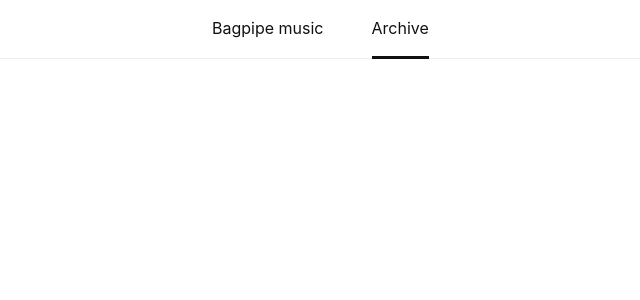
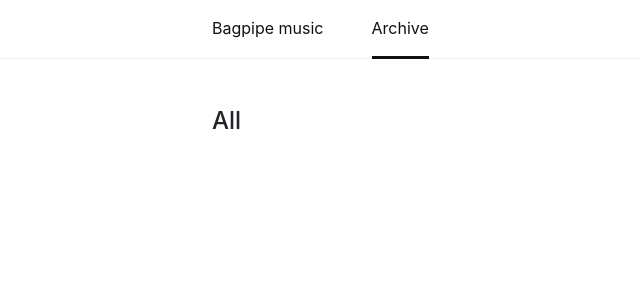
Before and after one commit to Glascode/BagpipeMusic, a Jekyll site: the page built from docs/_pages/archive.html, in a window 1280 px wide. Shown: the top 300 px of the page, without its empty margins (0-640 px from the left). Built offline with Jekyll 4.4.1, drawn with Linux system fonts in a browser that asks for light colours; some web fonts are replaced.

Commit message:
Update docs

```diff
--- a/docs/_includes/head.html
+++ b/docs/_includes/head.html
@@ -17,12 +17,14 @@
 
     <title>{{ site.title }}</title>
 
-    <link rel="icon" type="image/png" href="">
+    <link rel="icon" type="image/png" href="/images/favicon.png">
 
     <link rel="stylesheet"
           href="https://stackpath.bootstrapcdn.com/bootstrap/4.3.1/css/bootstrap.min.css"
           integrity="sha384-ggOyR0iXCbMQv3Xipma34MD+dH/1fQ784/j6cY/iJTQUOhcWr7x9JvoRxT2MZw1T"
           crossorigin="anonymous">
+    <link href="https://fonts.googleapis.com/icon?family=Material+Icons"
+          rel="stylesheet">
     <link rel="stylesheet" type="text/css"
           href="{{ site.baseurl }}/css/main.css">
 </head>
--- a/docs/_includes/header.html
+++ b/docs/_includes/header.html
@@ -1,17 +1,10 @@
 <header class="header">
     <nav class="nav nav-primary container-md">
         {% for category in site.data.categories %}
-        {% if category.id == page.id %}
-        <a class="nav-link active"
+        <a class="nav-link {% if category.id == page.id %}active{% endif %}"
            href="{{ site.baseurl }}{{ category.url }}">
             {{ category.title }}
         </a>
-        {% else %}
-        <a class="nav-link"
-           href="{{ site.baseurl }}{{ category.url }}">
-            {{ category.title }}
-        </a>
-        {% endif %}
         {% endfor %}
     </nav>
 </header>
--- a/docs/_pages/archive.html
+++ b/docs/_pages/archive.html
@@ -5,16 +5,21 @@
 permalink: /archive/
 ---
 
+<h4 class="mb-4">All</h4>
+
 {% assign scores = site.static_files | where: "pdf", true %}
-{% for score in scores %}
-<ul>
-    <li>
+<ul class="archive-list list-group list-group-flush">
+    {% for score in scores %}
+    <li class="list-group-item d-flex align-items-center justify-content-between">
         <a class="text-capitalize js-score-name"
            href="{{ site.baseurl }}{{ score.path }}">
             {{ score.basename }}</a>
+        <a href="{{ site.baseurl }}{{ score.path }}"
+           class="material-icons text-body text-decoration-none"
+           download="">get_app</a>
     </li>
+    {% endfor %}
 </ul>
-{% endfor %}
 
 <script>
     let scoreNames = document.querySelectorAll('.js-score-name');
--- a/docs/css/main.css
+++ b/docs/css/main.css
@@ -6,6 +6,26 @@
 
 body {
     font-family: 'Inter', Arial, sans-serif;
+}
+
+.material-icons.inline {
+    margin-top: -1px;
+    font-size: 1.2rem;
+    vertical-align: middle;
+}
+
+.archive-list .list-group-item {
+    position: relative;
+    padding-left: 2rem;
+    padding-right: 0;
+}
+
+.archive-list .list-group-item::before {
+    content: 'arrow_forward';
+    position: absolute;
+    left: 0;
+    font-family: 'Material Icons', sans-serif;
+    font-size: 1.2rem;
 }
 
 .container-md {
```
